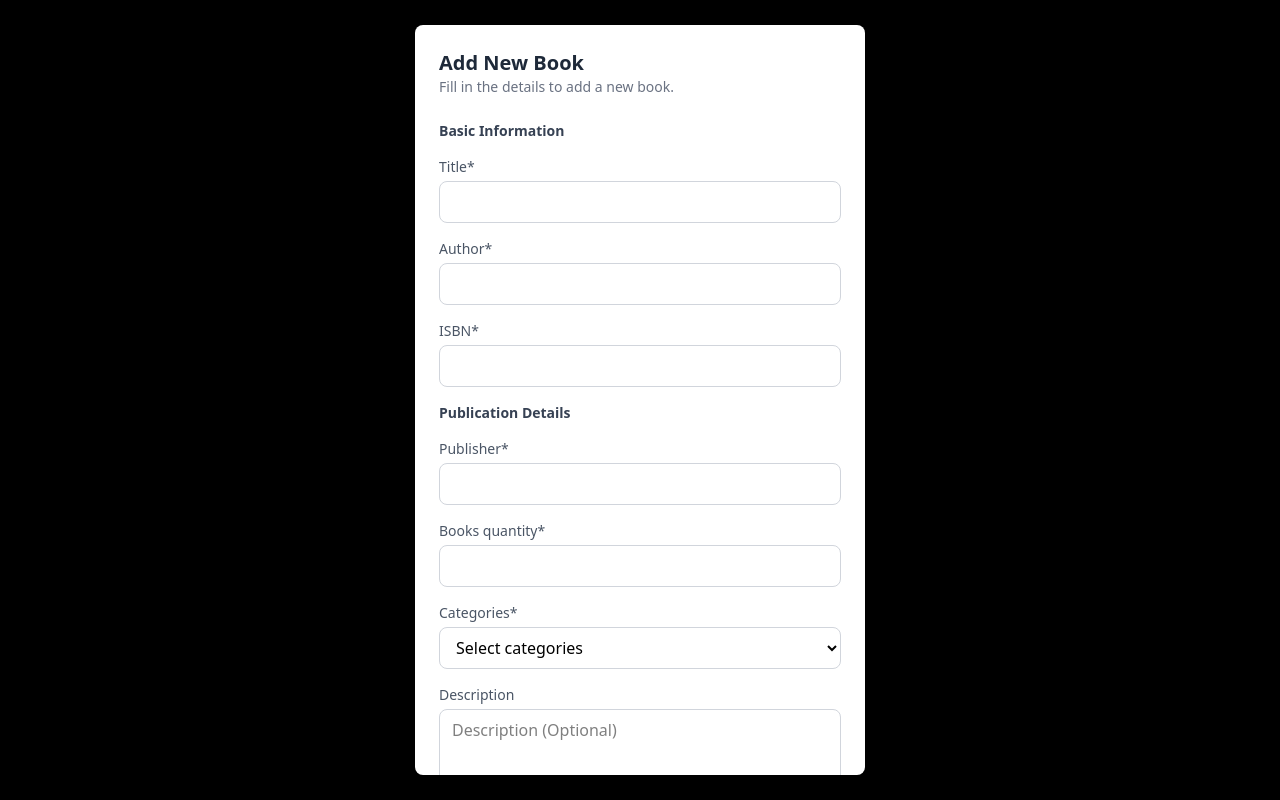
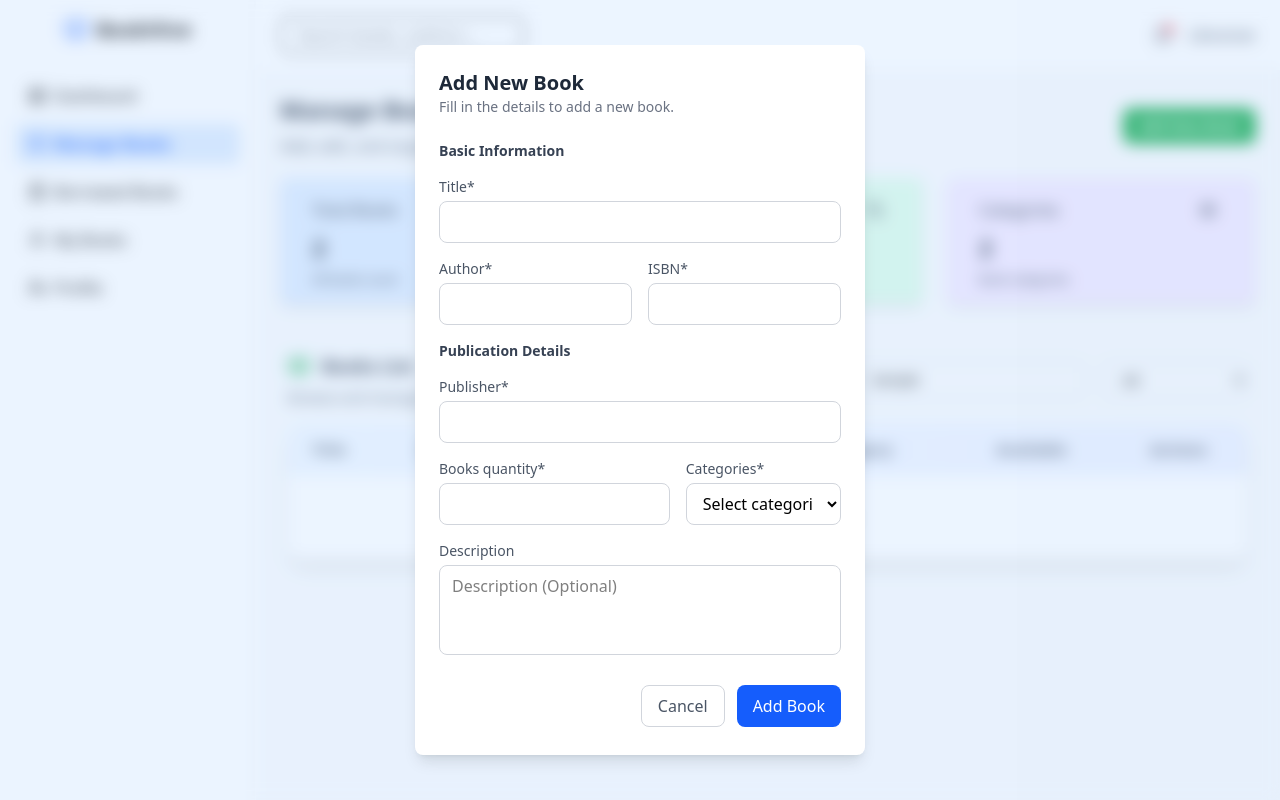
Before and after one commit to SujalShrestha-sys/LBMS_Frontend, a React (Vite) app: page /librarian/manageBooks in a window 1280 px wide. Both pictures are taken after typing "Sample" into the empty fields and a click on the button "Add New Book". Built offline with nearby package versions, Linux system fonts and the light colour scheme; some icons are missing.

Commit message:
(fixed): slight update to the librarian Books functionality CRUD

```diff
--- a/src/components/manageBooks/DeleteBook.jsx
+++ b/src/components/manageBooks/DeleteBook.jsx
@@ -5,8 +5,8 @@ const DeleteBook = ({ isOpen, onClose, onConfirm, book }) => {
   if (!isOpen) return null;
 
   return (
-    <div className="fixed inset-0 bg-black bg-opacity-40 flex justify-center items-center z-50">
-      <div className="bg-white rounded-lg shadow-lg p-6 w-[400px]">
+    <div className="fixed inset-0 bg-blue-200/30 backdrop-blur-xs flex justify-center items-center z-50">
+      <div className="bg-white rounded-lg shadow-lg p-6 w-[500px]">
         {/* Header */}
         <h2 className="text-lg font-semibold text-gray-800 mb-3">
           Delete Book
--- a/src/components/manageBooks/EditBook.jsx
+++ b/src/components/manageBooks/EditBook.jsx
@@ -1,6 +1,6 @@
 import React, { useState, useEffect } from "react";
 
-const EditBook = ({ isOpen, onClose, book, isEditing }) => {
+const EditBook = ({ isOpen, onClose, book, isEditing, onSave }) => {
   const [formData, setFormData] = useState({
     title: "",
     author: "",
@@ -47,18 +47,19 @@ const EditBook = ({ isOpen, onClose, book, isEditing }) => {
   const handleSubmit = (e) => {
     e.preventDefault();
 
-    if (isEditing) {
-      console.log("Updating book:", formData);
-    } else {
-      console.log("Adding new book:", formData);
-    }
+    const bookData = {
+      ...formData,
+      available: formData.quantity, // map to "available" used in table
+      id: isEditing ? book.id : Date.now(), // generate id if adding
+    };
 
+    onSave(bookData, isEditing);
     onClose();
   };
 
   return (
-    <div className="fixed inset-0 bg-black bg-opacity-40 flex justify-center items-center z-50">
-      <div className="bg-white rounded-lg shadow-lg p-6 w-[450px] h-[750px] overflow-y-auto">
+    <div className="fixed inset-0 bg-blue-200/30 backdrop-blur-sm flex justify-center items-center z-50">
+      <div className="bg-white rounded-lg shadow-lg p-6 w-[450px] h-[710px] overflow-y-auto">
         {/* Header */}
         <div className="mb-6">
           <h2 className="text-xl font-semibold text-gray-800">
@@ -87,8 +88,12 @@ const EditBook = ({ isOpen, onClose, book, isEditing }) => {
               className="w-full px-3 py-2 border border-gray-300 rounded-lg focus:ring-2 focus:ring-blue-500 focus:outline-none"
             />
           </div>
+
+          <div className="flex flex-row gap-4">
             <div>
-            <label className="block text-sm text-gray-600 mb-1">Author*</label>
+              <label className="block text-sm text-gray-600 mb-1">
+                Author*
+              </label>
               <input
                 type="text"
                 name="author"
@@ -98,6 +103,7 @@ const EditBook = ({ isOpen, onClose, book, isEditing }) => {
                 className="w-full px-3 py-2 border border-gray-300 rounded-lg focus:ring-2 focus:ring-blue-500 focus:outline-none"
               />
             </div>
+
             <div>
               <label className="block text-sm text-gray-600 mb-1">ISBN*</label>
               <input
@@ -108,6 +114,7 @@ const EditBook = ({ isOpen, onClose, book, isEditing }) => {
                 required
                 className="w-full px-3 py-2 border border-gray-300 rounded-lg focus:ring-2 focus:ring-blue-500 focus:outline-none"
               />
+            </div>
           </div>
 
           {/* Section: Publication Details */}
@@ -127,6 +134,8 @@ const EditBook = ({ isOpen, onClose, book, isEditing }) => {
               className="w-full px-3 py-2 border border-gray-300 rounded-lg focus:ring-2 focus:ring-blue-500 focus:outline-none"
             />
           </div>
+
+          <div className="flex flex-row gap-4">
             <div>
               <label className="block text-sm text-gray-600 mb-1">
                 Books quantity*
@@ -158,6 +167,7 @@ const EditBook = ({ isOpen, onClose, book, isEditing }) => {
                 <option value="Horror">Horror</option>
                 <option value="Design">Design</option>
               </select>
+            </div>
           </div>
           <div>
             <label className="block text-sm text-gray-600 mb-1">
--- a/src/components/manageBooks/ManageBooksTable.jsx
+++ b/src/components/manageBooks/ManageBooksTable.jsx
@@ -10,32 +10,35 @@ const ManageBooksTable = ({
 }) => {
   const [filteredBooks, setFilteredBooks] = useState([]);
   const [currentPage, setCurrentPage] = useState(1);
-  const itemsPerPage = 3;
+  const itemsPerPage = 5;
 
+  // Apply search + filter
   useEffect(() => {
     let results = books;
 
-    // Filter by search
-    if (searchQuery) {
+    if (filter !== "All") {
+      results = results.filter(
+        (book) => book.category.toLowerCase() === filter.toLowerCase()
+      );
+    }
+
+    if (searchQuery.trim()) {
       results = results.filter(
         (book) =>
           book.title.toLowerCase().includes(searchQuery.toLowerCase()) ||
           book.author.toLowerCase().includes(searchQuery.toLowerCase()) ||
-          book.category.toLowerCase().includes(searchQuery.toLowerCase()) ||
+          (book.category || "")
+            .toLowerCase()
+            .includes(searchQuery.toLowerCase()) ||
           book.publisher.toLowerCase().includes(searchQuery.toLowerCase())
       );
     }
 
-    // Filter by category
-    if (filter !== "All") {
-      results = results.filter((book) => book.category === filter);
-    }
-
     setFilteredBooks(results);
-    setCurrentPage(1); // reset to first page on new filter
+    setCurrentPage(1); // reset to first page when filters change
   }, [searchQuery, filter, books]);
 
-  const totalPages = Math.ceil(filteredBooks.length / itemsPerPage);
+  const totalPages = Math.ceil(filteredBooks.length / itemsPerPage) || 1;
   const paginatedBooks = filteredBooks.slice(
     (currentPage - 1) * itemsPerPage,
     currentPage * itemsPerPage
@@ -47,9 +50,10 @@ const ManageBooksTable = ({
         <thead>
           <tr className="bg-gradient-to-r from-blue-50 to-indigo-50 text-gray-700 text-sm tracking-wider">
             <th className="px-6 py-4 font-semibold">Title</th>
+            <th className="px-6 py-4 font-semibold">ISBN</th>
             <th className="px-6 py-4 font-semibold">Author</th>
+            <th className="px-6 py-4 font-semibold">Publisher</th>
             <th className="px-6 py-4 font-semibold">Category</th>
-            <th className="px-6 py-4 font-semibold">Publisher</th>
             <th className="px-6 py-4 text-center font-semibold">Available</th>
             <th className="px-6 py-4 text-center font-semibold">Actions</th>
           </tr>
@@ -65,9 +69,10 @@ const ManageBooksTable = ({
               <td className="px-6 py-4 font-medium text-gray-800">
                 {book.title}
               </td>
+              <td className="px-6 py-4">{book.isbn}</td>
               <td className="px-6 py-4">{book.author}</td>
+              <td className="px-6 py-4">{book.publisher}</td>
               <td className="px-6 py-4">{book.category}</td>
-              <td className="px-6 py-4">{book.publisher}</td>
               <td className="px-6 py-4 text-center font-semibold text-blue-600">
                 {book.available}
               </td>
@@ -79,15 +84,15 @@ const ManageBooksTable = ({
                   <Eye size={18} />
                 </button>
                 <button
+                  onClick={() => onEditBook(book)}
                   aria-label={`Edit ${book.title}`}
-                  onClick={() => onEditBook(book)}
                   className="p-2 rounded-full bg-green-50 text-green-600 hover:bg-green-100 hover:scale-105 transition"
                 >
                   <Pencil size={18} />
                 </button>
                 <button
+                  onClick={() => onDeleteBook(book)}
                   aria-label={`Delete ${book.title}`}
-                  onClick={() => onDeleteBook(book)}
                   className="p-2 rounded-full bg-red-50 text-red-600 hover:bg-red-100 hover:scale-105 transition"
                 >
                   <Trash2 size={18} />
@@ -95,9 +100,10 @@ const ManageBooksTable = ({
               </td>
             </tr>
           ))}
+
           {filteredBooks.length === 0 && (
             <tr>
-              <td colSpan="6" className="px-6 py-8 text-center text-gray-500">
+              <td colSpan="7" className="px-6 py-8 text-center text-gray-500">
                 No matching books found.
               </td>
             </tr>
@@ -106,9 +112,10 @@ const ManageBooksTable = ({
       </table>
 
       {/* Pagination Controls */}
+      {filteredBooks.length > 0 && (
         <div className="flex justify-between items-center px-6 py-2 bg-gray-50 rounded-b-2xl">
           <p className="text-sm text-gray-500">
-          Page {currentPage} of {totalPages || 1}
+            Page {currentPage} of {totalPages}
           </p>
           <div className="flex gap-2">
             <button
@@ -119,7 +126,7 @@ const ManageBooksTable = ({
               Prev
             </button>
             <button
-            disabled={currentPage === totalPages || totalPages === 0}
+              disabled={currentPage === totalPages}
               onClick={() => setCurrentPage((p) => p + 1)}
               className="px-4 py-1.5 text-sm rounded-lg border border-gray-300 bg-white text-gray-600 hover:bg-gray-100 disabled:opacity-40 disabled:cursor-not-allowed transition"
             >
@@ -127,6 +134,7 @@ const ManageBooksTable = ({
             </button>
           </div>
         </div>
+      )}
     </div>
   );
 };
--- a/src/pages/Librarian/ManageBooks.jsx
+++ b/src/pages/Librarian/ManageBooks.jsx
@@ -10,64 +10,80 @@ import DeleteBook from "../../components/manageBooks/DeleteBook";
 const ManageBooks = () => {
   const [searchQuery, setSearchQuery] = useState("");
   const [filter, setFilter] = useState("All");
+
+  // Centralized books state
+  const [books, setBooks] = useState([
+    {
+      id: 1,
+      title: "The Data Science Handbook",
+      author: "John Smith",
+      isbn: "111-222-333",
+      category: "Technology",
+      publisher: "Web Publishers",
+      available: 8,
+      description: "Intro to Data Science.",
+    },
+    {
+      id: 2,
+      title: "Learning JavaScript",
+      author: "Alice Brown",
+      isbn: "222-333-444",
+      category: "Programming",
+      publisher: "Tech Books",
+      available: 5,
+      description: "JS basics.",
+    },
+  ]);
+
+  // Modal states
   const [showAddModal, setShowAddModal] = useState(false);
   const [isEditing, setEditing] = useState(false);
   const [currentBook, setCurrentBook] = useState(null);
   const [showDeleteModal, setShowDeleteModal] = useState(false);
 
-  // ✅ Books state is here now
-  const [books, setBooks] = useState([
-    {
-      id: 1,
-      title: "The Data Science Handbook",
-      author: "John Smith",
-      category: "Technology",
-      publisher: "Web Publishers",
-      isbn: "111-222-333",
-      available: 8,
-    },
-    {
-      id: 2,
-      title: "Modern Web Development",
-      author: "Jane Doe",
-      category: "Business",
-      publisher: "React Process",
-      isbn: "222-333-444",
-      available: 5,
-    },
-    {
-      id: 3,
-      title: "Machine Learning Basics",
-      author: "John Smith",
-      category: "Horror",
-      publisher: "AI Books",
-      isbn: "333-444-555",
-      available: 2,
-    },
-  ]);
-
+  // Add new book
   const handleAddBookClick = () => {
     setCurrentBook(null);
     setEditing(false);
     setShowAddModal(true);
   };
 
+  // Edit existing book
   const handleEditBookClick = (book) => {
     setCurrentBook(book);
     setEditing(true);
     setShowAddModal(true);
   };
 
+  // Delete book confirmation
   const handleDeleteBookClick = (book) => {
     setCurrentBook(book);
     setShowDeleteModal(true);
   };
 
-  // ✅ Confirm delete actually updates state
+  // Confirm delete
   const handleConfirmDelete = () => {
-    setBooks((prev) => prev.filter((b) => b.id !== currentBook?.id));
+    setBooks((prev) => prev.filter((b) => b.id !== currentBook.id));
     setShowDeleteModal(false);
     setCurrentBook(null);
+  };
+
+  // Save book (add or edit)
+  const handleSaveBook = (bookData, editing) => {
+    if (editing) {
+      // Update book
+      setBooks((prev) =>
+        prev.map((b) => (b.id === currentBook.id ? { ...b, ...bookData } : b))
+      );
+    } else {
+      // Add new book
+      const newBook = {
+        ...bookData,
+        id: Date.now(), // quick unique ID
+        available: bookData.quantity,
+      };
+      setBooks((prev) => [...prev, newBook]);
+    }
   };
 
   return (
@@ -77,6 +93,7 @@ const ManageBooks = () => {
         <div className="flex-1 flex flex-col">
           <Navbar />
           <main className="p-6 bg-gray-50 flex-1 overflow-y-auto">
+            {/* Header */}
             <section className="flex justify-between items-center mb-5">
               <div>
                 <h2 className="text-2xl font-bold mb-2 text-gray-800">
@@ -107,7 +124,7 @@ const ManageBooks = () => {
               />
               <StatsCard
                 title="Available Copies"
-                value={books.reduce((acc, b) => acc + b.available, 0)}
+                value={books.reduce((sum, b) => sum + Number(b.available), 0)}
                 subtitle="Currently in stock"
                 icon={Copy}
                 color="bg-green-100"
@@ -121,7 +138,7 @@ const ManageBooks = () => {
               />
             </div>
 
-            {/* Table Section */}
+            {/* Books List */}
             <section className="rounded-lg p-2">
               <div className="flex flex-col md:flex-row justify-between items-center mb-4 gap-3">
                 <div className="flex flex-row items-start flex-start gap-3">
@@ -164,7 +181,7 @@ const ManageBooks = () => {
               </div>
 
               <ManageBooksTable
-                books={books} // ✅ pass books down
+                books={books}
                 searchQuery={searchQuery}
                 filter={filter}
                 onEditBook={handleEditBookClick}
@@ -175,15 +192,16 @@ const ManageBooks = () => {
         </div>
       </div>
 
-      {/* Edit Book Modal */}
+      {/* Add/Edit Book Modal */}
       <EditBook
         isOpen={showAddModal}
         onClose={() => setShowAddModal(false)}
         book={currentBook}
         isEditing={isEditing}
+        onSave={handleSaveBook}
       />
 
-      {/* Delete Book Modal */}
+      {/* Delete Confirmation */}
       <DeleteBook
         isOpen={showDeleteModal}
         onClose={() => setShowDeleteModal(false)}
```
Lines whose indentation alone changed are shown as unchanged.
